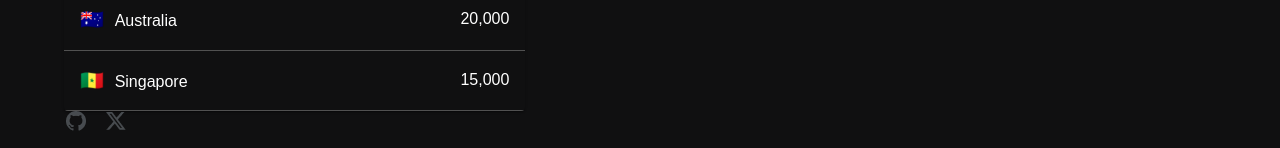
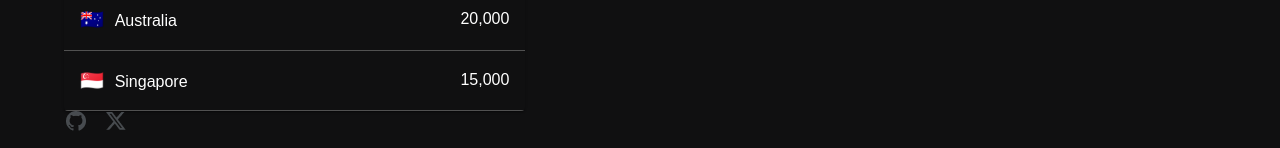
Before and after one commit to FairCrypto/x1-investors, a Next.js app: page / in a window 1280 px wide. Shown: the part 649-797 px from the top of the page. Built offline with nearby package versions, Linux system fonts and the light colour scheme.

Commit message:
fixed Singapore country code

```diff
--- a/app/investors.ts
+++ b/app/investors.ts
@@ -12,7 +12,7 @@ export const investorsRaw: Array<Record<string, any>> = [
   { country: 'China', countryCode: 'CN',  amount: 50_000, investors: 1 },
   { country: 'China', countryCode: 'CN',  amount: 20_000, investors: 1 },
   { country: 'India', countryCode: 'IN',  amount: 525_000, investors: 1 },
-  { country: 'Singapore', countryCode: 'SN',  amount: 15_000, investors: 1 },
+  { country: 'Singapore', countryCode: 'SG',  amount: 15_000, investors: 1 },
   { country: 'Sweden', countryCode: 'SE',  amount: 50_000, investors: 1 },
   { country: 'Sweden', countryCode: 'SE',  amount: 30_000, investors: 1 },
   { country: 'Canada', countryCode: 'CA',  amount: 50_000, investors: 1 },
```
